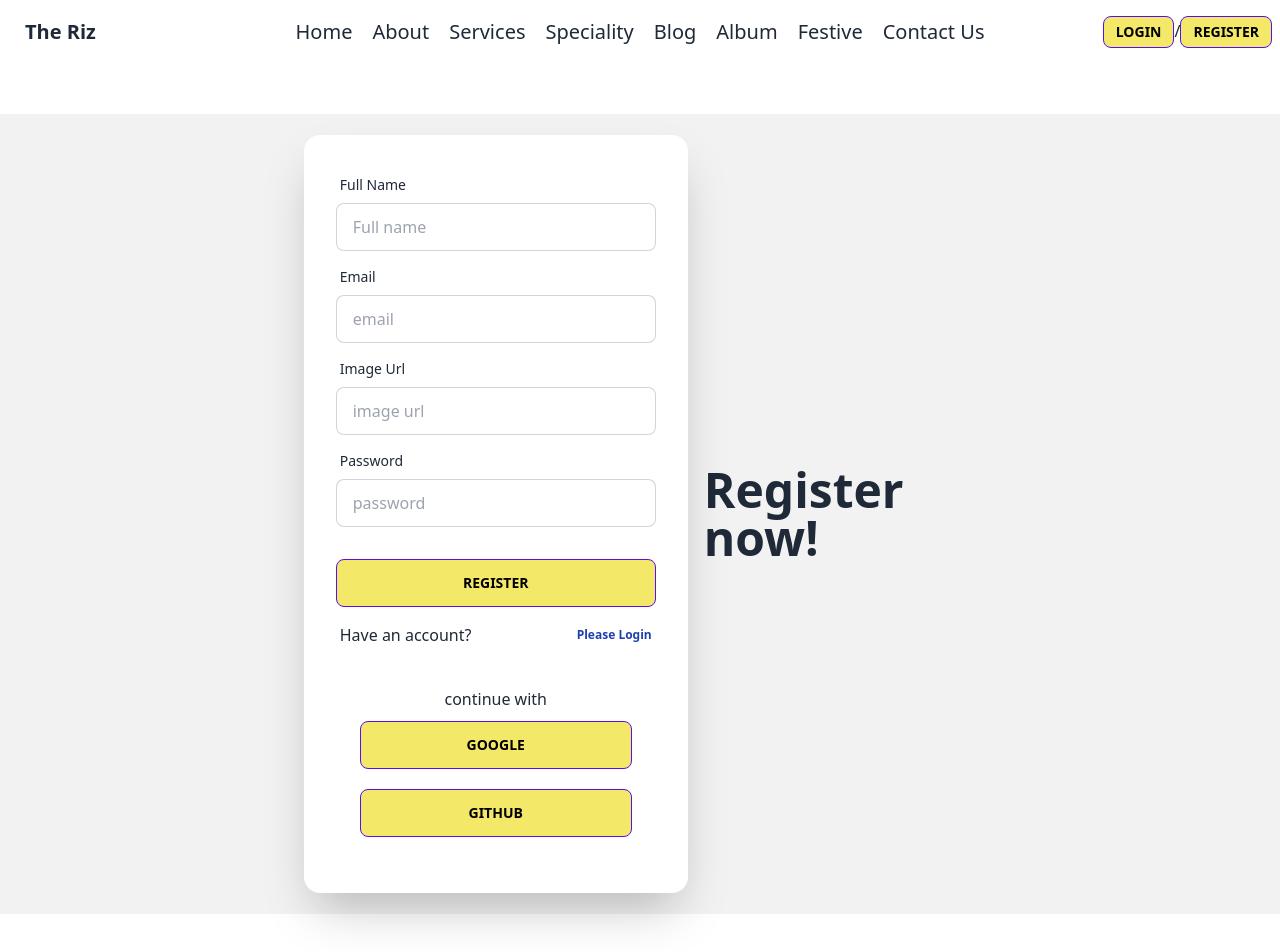
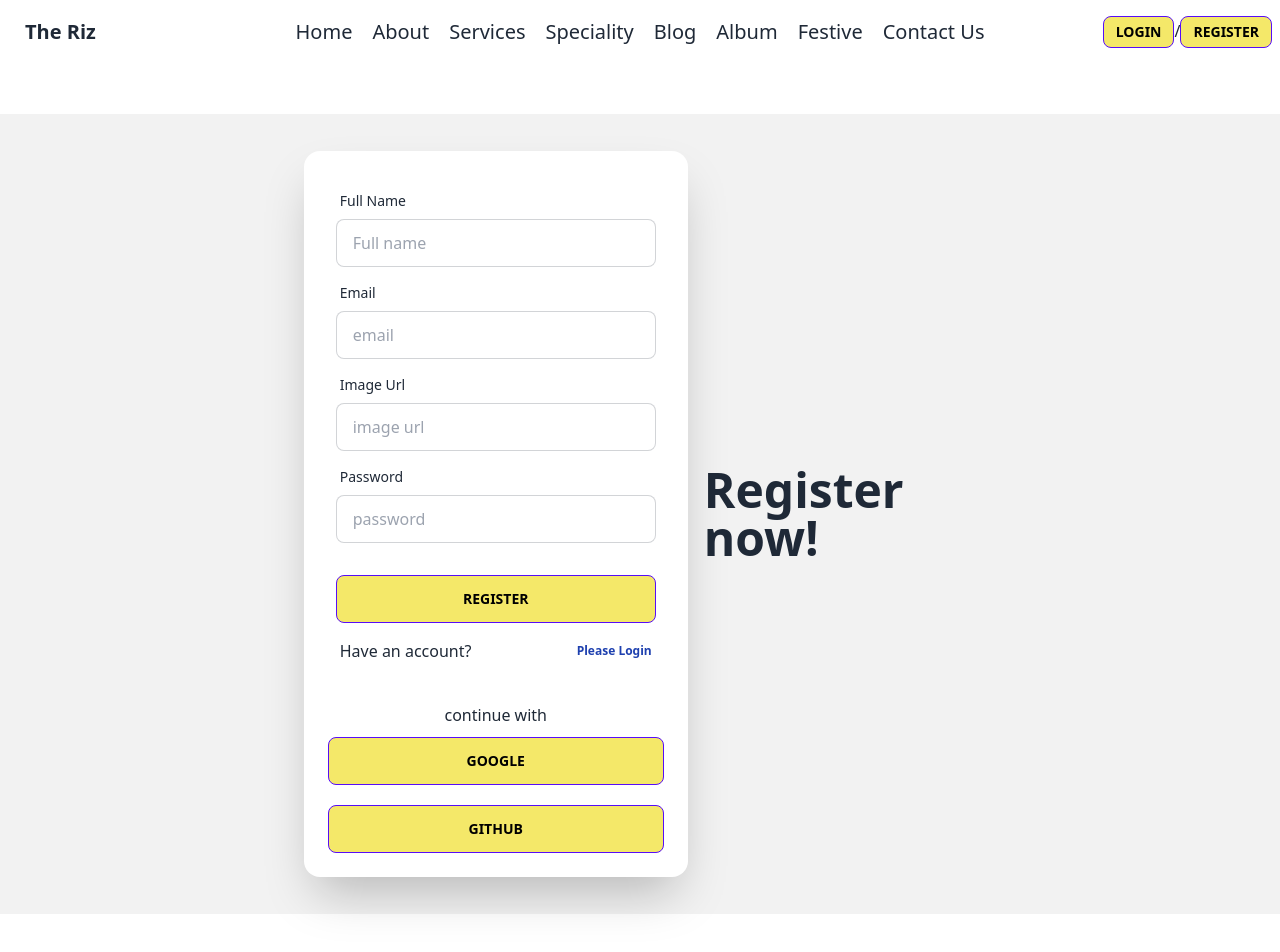
Before and after one commit to 2eg4rizve/Event-Management, a React (Vite) app: page /register in a window 1280 px wide. Shown: the top 952 px of the page. Built offline with nearby package versions, Linux system fonts and the light colour scheme; no server answers.

Commit message:
design update

```diff
--- a/src/pages/Register/Register.jsx
+++ b/src/pages/Register/Register.jsx
@@ -137,8 +137,9 @@ const Register = () => {
                             <label className="label">
                                 Have an account? <Link to="/login" className="label-text-alt link link-hover text-blue-800 font-black">Please Login</Link>
                             </label>
-                            <SocialLogin />
+
                         </form>
+                        <SocialLogin />
                     </div>
                 </div>
             </div>
--- a/src/pages/SocialLogin/SocialLogin.jsx
+++ b/src/pages/SocialLogin/SocialLogin.jsx
@@ -24,7 +24,7 @@ const SocialLogin = () => {
                 Swal.fire({
                     icon: 'success',
                     title: 'OK...',
-                    text: "User Created Successfully",
+                    text: "Welcome! Your Account Is Now Active",
 
                 })
                 navigate(location?.state ? location.state : '/')
@@ -42,7 +42,7 @@ const SocialLogin = () => {
 
     return (
         <>
-            <div className="p-6">
+            <div className="px-6 pb-6">
                 <div className="text-center mb-[10px]">continue with</div>
                 <div className="">
 
```
Also changed, not shown: 1 other file (tests, documents, lock files or other folders).
